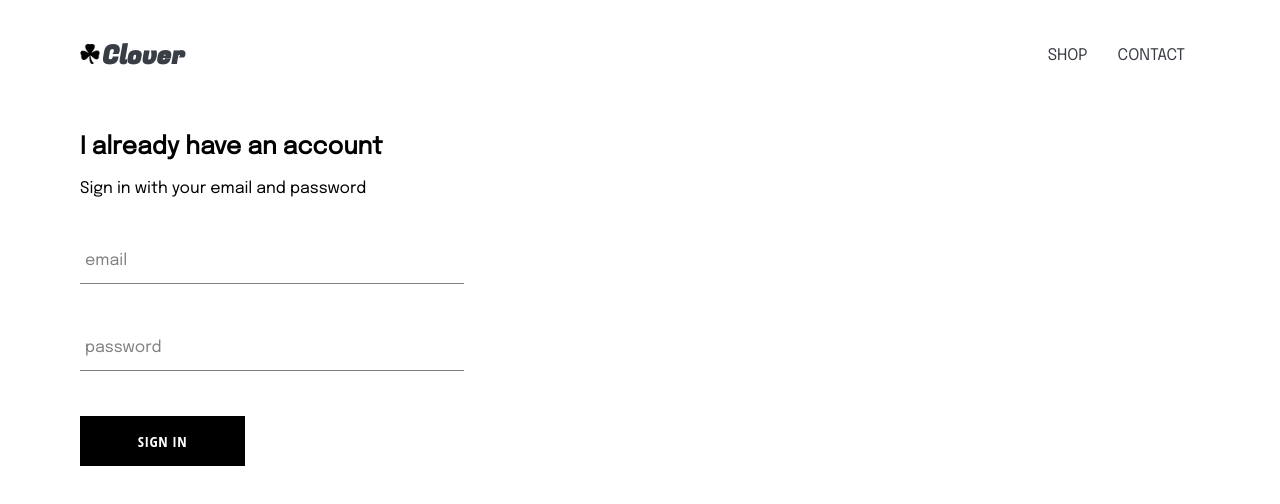
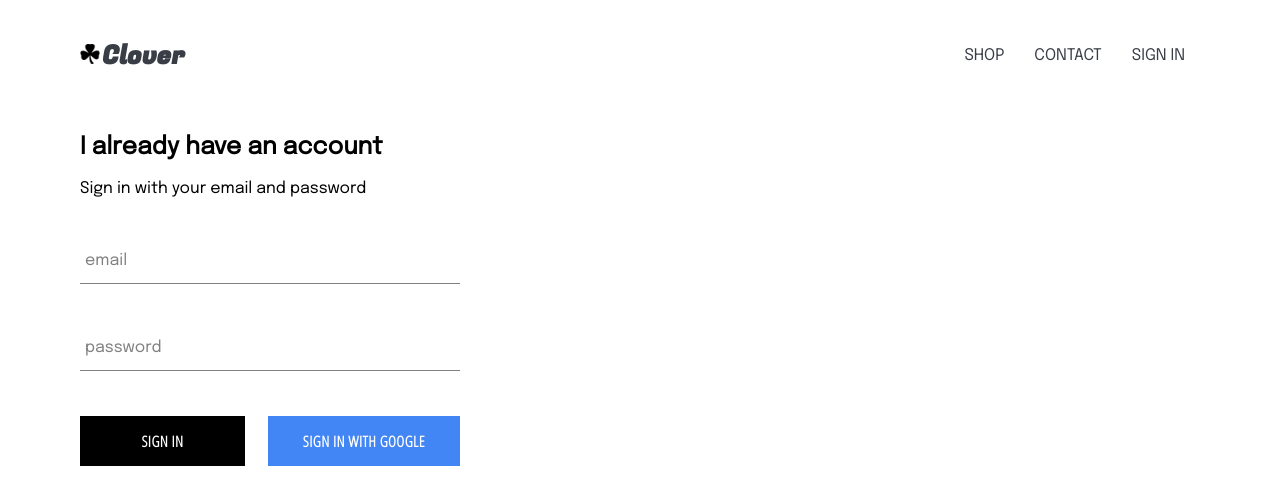
Before and after one commit to jaesmanalang/clover-clothing, a React (Create React App) app: page /signin in a window 1280 px wide. Shown: the top 504 px of the page. Built offline with nearby package versions, Linux system fonts and the light colour scheme; no server answers.

Commit message:
Add sign in with google page

```diff
--- a/src/App.css
+++ b/src/App.css
@@ -1,5 +1,7 @@
 /* font-family: 'Epilogue', sans-serif;
 font-family: 'Fugaz One', cursive; */
+@import url('https://fonts.googleapis.com/css2?family=Open+Sans+Condensed:wght@300&family=Open+Sans:wght@300&display=swap');
+
 :root {
   --color-white: #f5f5f5;
   --color-primary: #393e46;
--- a/src/App.js
+++ b/src/App.js
@@ -1,10 +1,11 @@
-import React, { Fragment } from 'react';
+import React, { Component, Fragment } from 'react';
 import { BrowserRouter as Router, Switch, Route } from 'react-router-dom';
 
 import HomePage from './components/pages/homepage/HomePage';
 import ShopPage from './components/pages/shop/ShopPage';
 import SignInAndSignUpPage from './components/pages/sign-in-and-sign-up/SignInAndSignUpPage';
 import Header from './components/header/Header';
+import { auth } from './firebase/firebase.utils';
 
 const HatsPage = () => (
   <div>
@@ -12,11 +13,32 @@ const HatsPage = () => (
   </div>
 );
 
-const App = () => {
+class App extends Component {
+  constructor() {
+    super();
+    this.state = {
+      currentUser: null,
+    };
+  }
+
+  unsubscribeFromAuth = null;
+
+  componentDidMount() {
+    this.unsubscribeFromAuth = auth.onAuthStateChanged(user => {
+      this.setState({ currentUser: user });
+      console.log(user.email, user.displayName);
+    });
+  }
+
+  componentWillUnmount() {
+    this.unsubscribeFromAuth();
+  }
+
+  render() {
     return (
       <Router>
         <div className="app">
-        <Header />
+          <Header currentUser={this.state.currentUser} />
           <Switch>
             <Route exact path="/" component={HomePage} />
             <Route path="/shop" component={ShopPage} />
@@ -25,6 +47,7 @@ const App = () => {
         </div>
       </Router>
     );
-};
+  }
+}
 
 export default App;
--- a/src/components/custom-button/CustomButton.jsx
+++ b/src/components/custom-button/CustomButton.jsx
@@ -1,8 +1,11 @@
 import React from 'react';
 import './CustomButton.scss';
 
-const CustomButton = ({ children, ...props }) => (
-  <button className="custom-button" {...props}>
+const CustomButton = ({ children, isGoogleSignIn, ...props }) => (
+  <button
+    className={`${isGoogleSignIn ? 'google-sign-in' : ''} custom-button`}
+    {...props}
+  >
     {children}
   </button>
 );
--- a/src/components/custom-button/CustomButton.scss
+++ b/src/components/custom-button/CustomButton.scss
@@ -6,6 +6,7 @@
   line-height: 50px;
   padding: 0 35px 0 35px;
   font-size: 15px;
+  font-weight: 300;
   background-color: black;
   color: white;
   text-transform: uppercase;
@@ -19,4 +20,14 @@
     color: black;
     border: 1px solid black;
   }
+
+  &.google-sign-in {
+    background-color: #4285f4;
+    color: white;
+
+    &:hover {
+      background-color: #357ae8;
+      border: none;
+    }
+  }
 }
--- a/src/components/header/Header.jsx
+++ b/src/components/header/Header.jsx
@@ -1,9 +1,10 @@
 import React from 'react';
 import { Link } from 'react-router-dom';
+import { auth } from '../../firebase/firebase.utils';
 import Logo from '../logo/Logo';
 import './Header.scss';
 
-const Header = () => (
+const Header = ({ currentUser }) => (
   <header className="header">
     <Link to="/" className="logo-container">
       <Logo className="logo" />
@@ -15,6 +16,15 @@ const Header = () => (
       <Link className="option" to="/contact">
         CONTACT
       </Link>
+      {currentUser ? (
+        <div className="option" onClick={() => auth.signOut()}>
+          SIGN OUT
+        </div>
+      ) : (
+        <Link className="option" to="/signin">
+          SIGN IN
+        </Link>
+      )}
     </div>
   </header>
 );
--- a/src/components/header/Header.scss
+++ b/src/components/header/Header.scss
@@ -14,6 +14,7 @@
 
     .option {
       padding: 10px 15px;
+      cursor: pointer;
     }
   }
 }
--- a/src/components/sign-in/SignIn.jsx
+++ b/src/components/sign-in/SignIn.jsx
@@ -1,6 +1,7 @@
 import React, { Component } from 'react';
 import FormInput from '../form-input/FormInput';
 import CustomButton from '../custom-button/CustomButton';
+import { signInWithGoogle } from '../../firebase/firebase.utils';
 import './SignIn.scss';
 
 class SignIn extends Component {
@@ -48,7 +49,12 @@ class SignIn extends Component {
             handleChange={this.handleChange}
           />
 
-          <CustomButton type="submit">Sign in</CustomButton>
+          <div className="buttons">
+            <CustomButton type="submit">Sign in</CustomButton>
+            <CustomButton onClick={signInWithGoogle} isGoogleSignIn>
+              Sign in with Google
+            </CustomButton>
+          </div>
         </form>
       </div>
     );
--- a/src/components/sign-in/SignIn.scss
+++ b/src/components/sign-in/SignIn.scss
@@ -1,9 +1,14 @@
 .sign-in {
-  width: 30vw;
+  width: 380px;
   display: flex;
   flex-direction: column;
 
   .title {
     margin: 10px 0;
   }
+
+  .buttons {
+    display: flex;
+    justify-content: space-between;
+  }
 }
```
Lines whose indentation alone changed are shown as unchanged.
